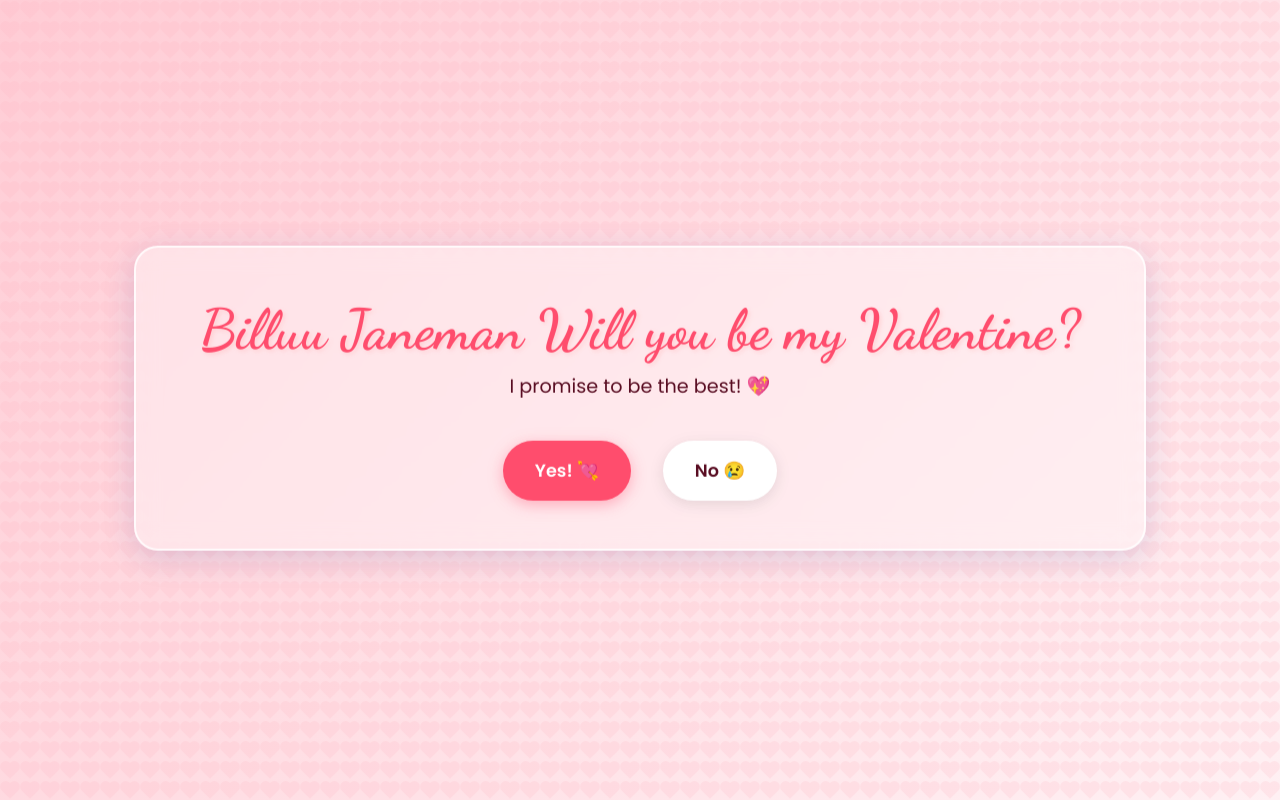
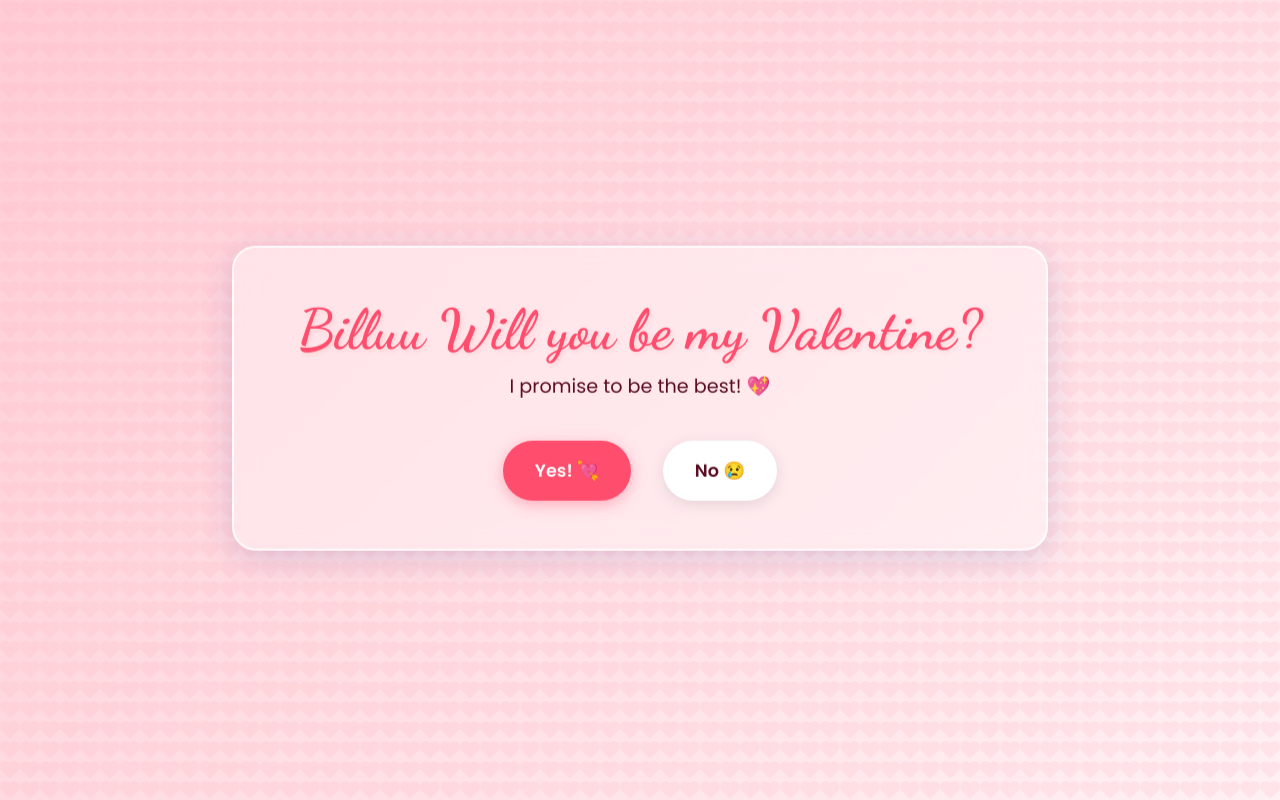
Before and after one commit to SAURABHKUMARCHAUHAN1203/Pro-extractor-with-alll-UHS-uploader, a plain HTML site: page index.html in a window 1280 px wide. Drawn offline with nearby package versions, Linux system fonts and the light colour scheme.

Commit message:
Update index.html

```diff
--- a/index.html
+++ b/index.html
@@ -12,7 +12,7 @@
 <body>
     <div class="container">
         <div class="glass-card" id="card">
-            <h1>Billuu Janeman Will you be my Valentine?</h1>
+            <h1>Billuu Will you be my Valentine?</h1>
             <p>I promise to be the best! 💖</p>
             <div class="buttons">
                 <button id="yesBtn">Yes! 💘</button>
```
